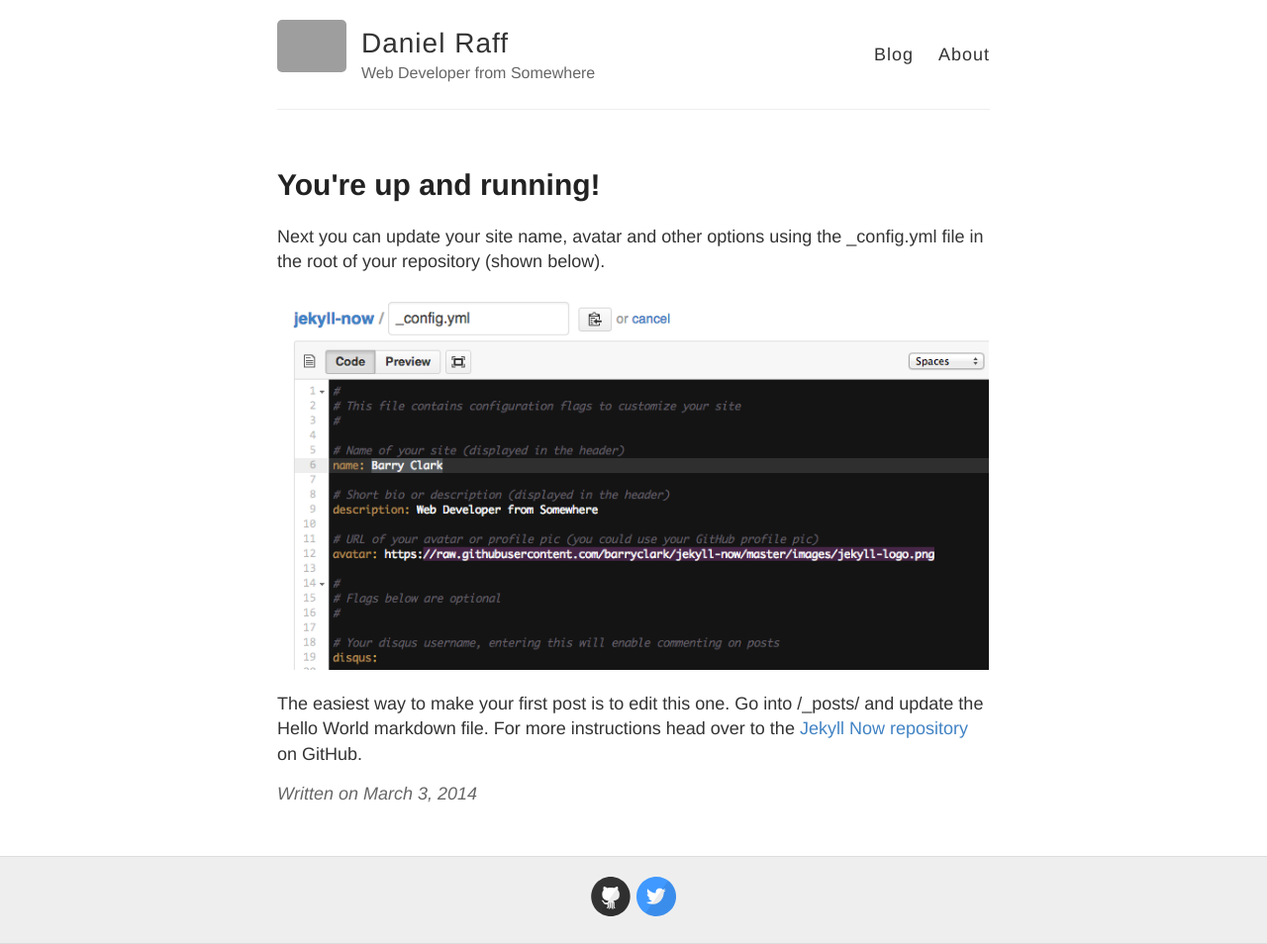
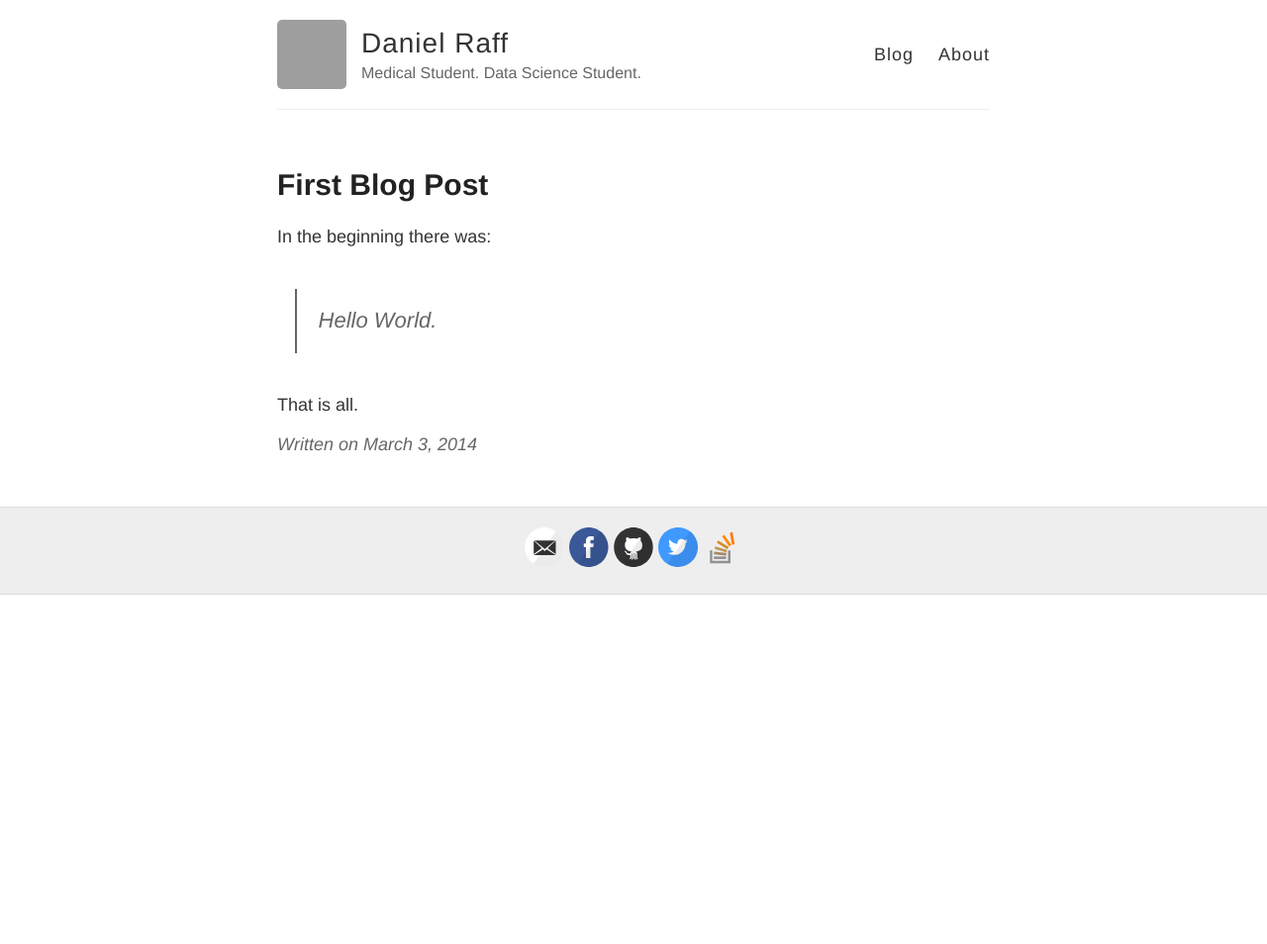
Before and after one commit to raffrica/raffrica.github.io, a Jekyll site: the page built from _posts/2014-3-3-Hello-World.md, in a window 1280 px wide. Shown: the whole page at 99% size. Built offline with Jekyll 4.4.1, drawn with Linux system fonts in a browser that asks for light colours; after the commit the page ends 900 px from its top, so only the background shows below that; grey boxes are pictures that could not be loaded.

Commit message:
Minor changes in _config and first blog post

```diff
--- a/_config.yml
+++ b/_config.yml
@@ -6,10 +6,10 @@
 name: Daniel Raff
 
 # Short bio or description (displayed in the header)
-description: Web Developer from Somewhere
+description: Medical Student. Data Science Student.
 
 # URL of your avatar or profile pic (you could use your GitHub profile pic)
-avatar: https://raw.githubusercontent.com/barryclark/jekyll-now/master/images/jekyll-logo.png
+avatar: https://avatars3.githubusercontent.com/u/6750799?v=4&s=400
 
 #
 # Flags below are optional
@@ -18,16 +18,16 @@ avatar: https://raw.githubusercontent.com/barryclark/jekyll-now/master/images/je
 # Includes an icon in the footer for each username you enter
 footer-links:
   dribbble:
-  email:
-  facebook:
+  email: daniel18raff@gmail.com
+  facebook: https://www.facebook.com/daniel.raff
   flickr:
-  github: barryclark/jekyll-now
+  github: https://github.com/raffrica/
   instagram:
   linkedin:
   pinterest:
   rss: # just type anything here for a working RSS icon
-  twitter: jekyllrb
-  stackoverflow: # your stackoverflow profile, e.g. "users/50476/bart-kiers"
+  twitter: twitter.com/raffrica
+  stackoverflow: https://stackexchange.com/users/11795004/raffrica
   youtube: # channel/<your_long_string> or user/<user-name>
   googleplus: # anything in your profile username that comes after plus.google.com/
 
--- a/_posts/2014-3-3-Hello-World.md
+++ b/_posts/2014-3-3-Hello-World.md
@@ -1,10 +1,10 @@
 ---
 layout: post
-title: You're up and running!
+title: First Blog Post
 ---
 
-Next you can update your site name, avatar and other options using the _config.yml file in the root of your repository (shown below).
+In the beginning there was:
 
-![_config.yml]({{ site.baseurl }}/images/config.png)
+> Hello World.
 
-The easiest way to make your first post is to edit this one. Go into /_posts/ and update the Hello World markdown file. For more instructions head over to the [Jekyll Now repository](https://github.com/barryclark/jekyll-now) on GitHub.
+That is all.
```
